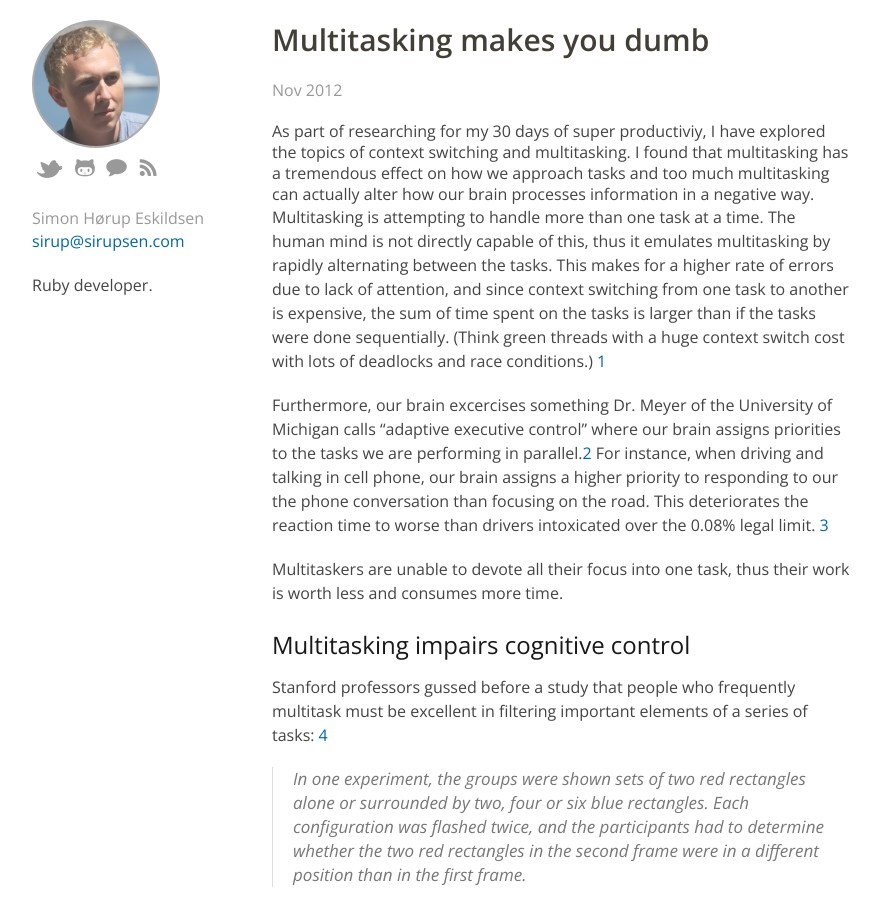
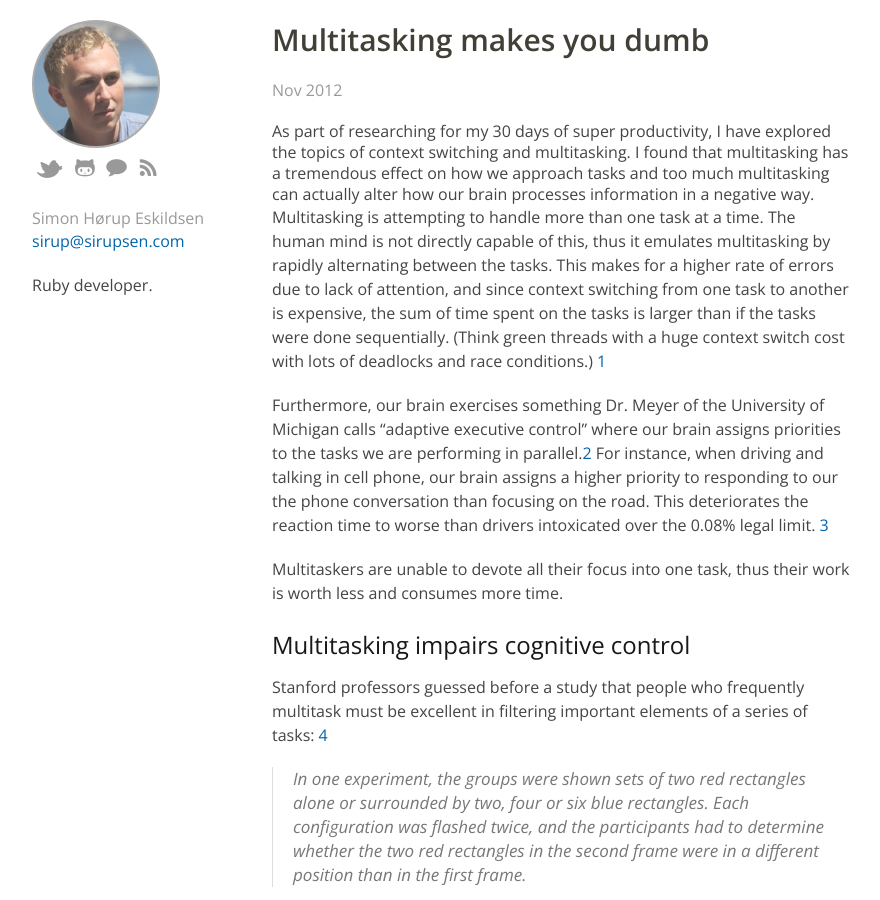
Before and after one commit to igor47/blog, a Jekyll site: the page built from _posts/2012-11-05-multitasking-makes-you-dumb.md, in a window 1280 px wide and 900 px high. Shown: the whole window, without its empty margins (138-1018 px from the left). Built offline with Jekyll 4.4.1, drawn with Linux system fonts in a browser that asks for light colours; some of the changed text lies outside the part shown.

Commit message:
Fix spelling

```diff
--- a/_posts/2012-11-05-multitasking-makes-you-dumb.md
+++ b/_posts/2012-11-05-multitasking-makes-you-dumb.md
@@ -4,7 +4,7 @@ title: Multitasking makes you dumb
 ---
 
 <div class="intro">
-  As part of researching for my 30 days of super productiviy, I have explored
+  As part of researching for my 30 days of super productivity, I have explored
   the topics of context switching and multitasking. I found that multitasking has
   a tremendous effect on how we approach tasks and too much multitasking can
   actually alter how our brain processes information in a negative way.
@@ -18,7 +18,7 @@ is expensive, the sum of time spent on the tasks is larger than if the tasks
 were done sequentially. (Think green threads with a huge context switch cost
 with lots of deadlocks and race conditions.) [^4]
 
-Furthermore, our brain excercises something Dr. Meyer of the University of
+Furthermore, our brain exercises something Dr. Meyer of the University of
 Michigan calls "adaptive executive control" where our brain assigns priorities
 to the tasks we are performing in parallel.[^3] For instance, when driving and
 talking in cell phone, our brain assigns a higher priority to responding to our
@@ -30,7 +30,7 @@ worth less and consumes more time.
 
 ## Multitasking impairs cognitive control
 
-Stanford professors gussed before a study that people who frequently
+Stanford professors guessed before a study that people who frequently
 multitask must be excellent in filtering important elements of a series of
 tasks: [^1]
 
```
Also changed, not shown: other parts of _posts/2012-11-05-multitasking-makes-you-dumb.md (+1 -1 lines).
